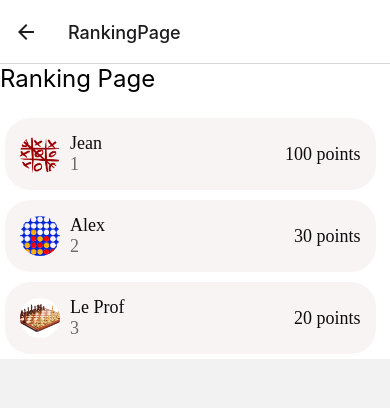
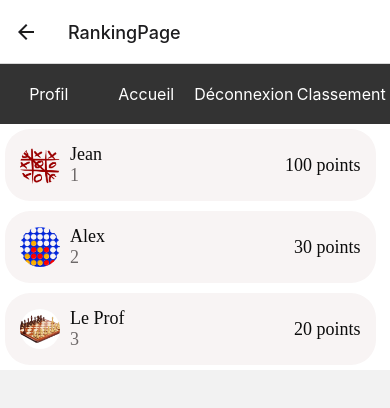
Before and after one commit to GNAlexandre/Project_App_Mobile_in_Group, a React Native app: screen /RankingPage in a window 390 px wide. Shown: the top 408 px of the page. Built offline with nearby package versions, Linux system fonts and the light colour scheme.

Commit message:
code improvement

```diff
--- a/Screens/RankingPage.js
+++ b/Screens/RankingPage.js
@@ -2,15 +2,17 @@ import React from "react";
 import {FlatList, Text, View, StyleSheet, StatusBar} from "react-native";
 import {ListItem} from "../components/Ranklists";
 import AppButton from "../components/Button";
+import {NavBar} from "../components/NavBar";
 
 
 
 function RankingPage({ navigation }) {
     return (
         <View style={styles.container}>
+            <NavBar/>
+
             <StatusBar translucent={true} backgroundColor="transparent" barStyle="light-content" />
 
-            <Text style={styles.title}>Ranking Page</Text>
             <FlatList
                 data={[
                     { id: 1, title: 'Jean', subTitle: '1',score: 100, image: require('../assets/Tic_tac_toe.svg.png') },
```
